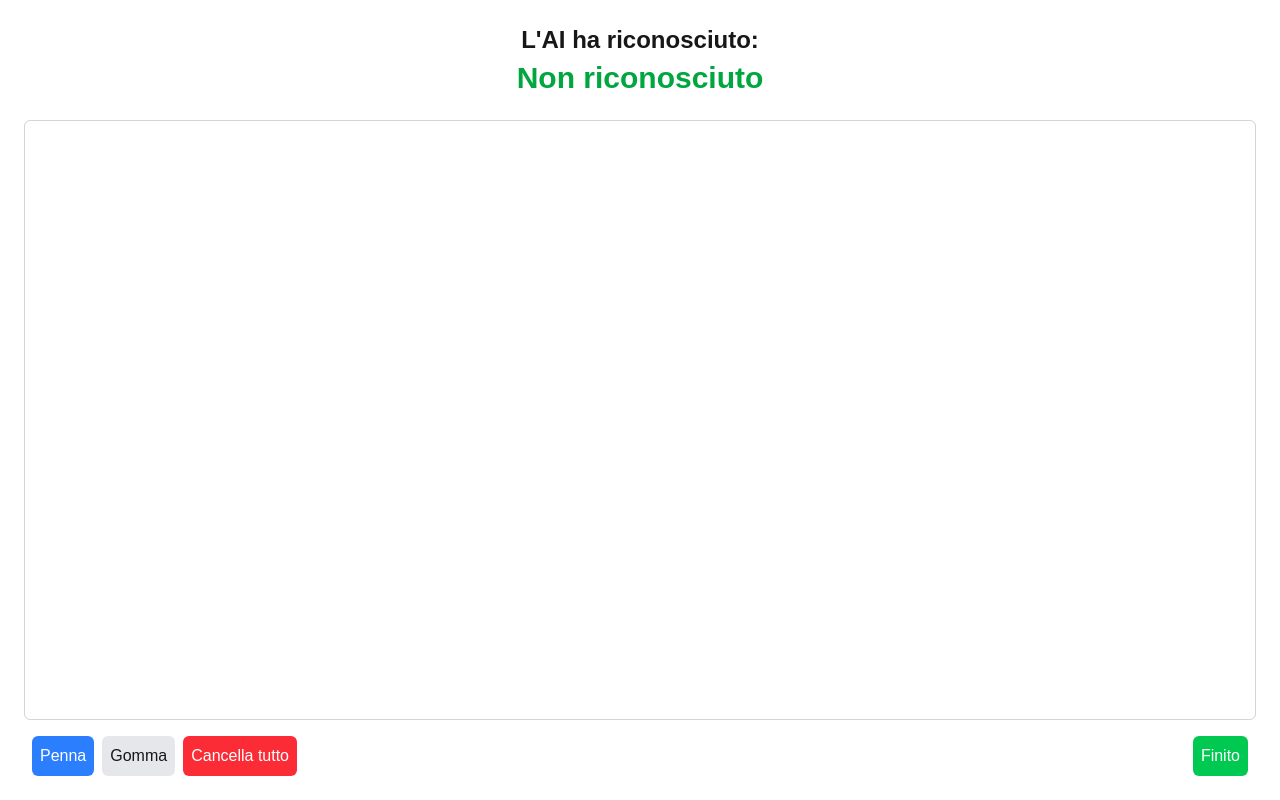
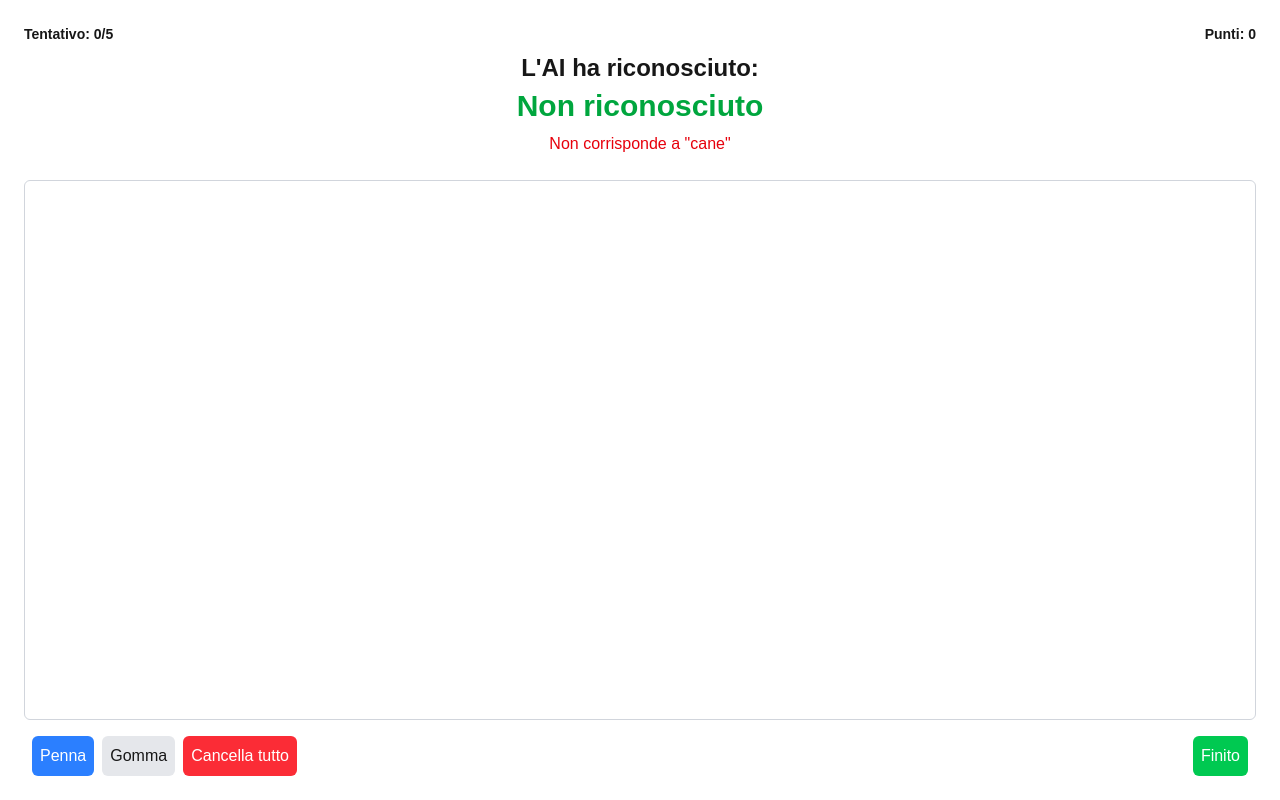
Before and after one commit to alefiaschi96/screebai, a Next.js app: page / in a window 1280 px wide. Both pictures are taken after a click on the button "Finito". Built offline with nearby package versions, Linux system fonts and the light colour scheme; no server answers.

Commit message:
punteggio

```diff
--- a/src/components/DrawingApp.tsx
+++ b/src/components/DrawingApp.tsx
@@ -5,18 +5,43 @@ import DrawingCanvas from './DrawingCanvas';
 import { getRandomWord } from '@/data/words';
 import { analyzeDrawing } from '../services/openaiService';
 
+const MAX_ATTEMPTS = 5;
+
 const DrawingApp = () => {
   const [word, setWord] = useState<string>('');
   const [isAnalyzing, setIsAnalyzing] = useState<boolean>(false);
   const [aiResult, setAiResult] = useState<string | null>(null);
   const [showResult, setShowResult] = useState<boolean>(false);
+  const [score, setScore] = useState<number>(0);
+  const [attempts, setAttempts] = useState<number>(0);
+  const [gameOver, setGameOver] = useState<boolean>(false);
 
   // Get a random word on component mount
   useEffect(() => {
+    resetGame();
+  }, []);
+
+  // Reset the game
+  const resetGame = () => {
     setWord(getRandomWord());
     setShowResult(false);
     setAiResult(null);
-  }, []);
+    setScore(0);
+    setAttempts(0);
+    setGameOver(false);
+  };
+
+  // Start a new round
+  const startNewRound = () => {
+    setWord(getRandomWord());
+    setShowResult(false);
+    setAiResult(null);
+  };
+
+  // Check if the AI result matches the word (case insensitive)
+  const checkMatch = (result: string, targetWord: string): boolean => {
+    return result.toLowerCase() === targetWord.toLowerCase();
+  };
 
   // Handle drawing submission
   const handleSubmit = async (imageDataUrl: string) => {
@@ -30,12 +55,29 @@ const DrawingApp = () => {
 
       console.log('AI ha riconosciuto:', result);
 
-      // Dopo un breve ritardo, mostra una nuova parola
+      // Incrementa il numero di tentativi
+      const newAttempts = attempts + 1;
+      setAttempts(newAttempts);
+
+      // Controlla se l'AI ha indovinato correttamente
+      const isCorrect = checkMatch(result, word);
+      if (isCorrect) {
+        // Incrementa il punteggio
+        setScore(prevScore => prevScore + 1);
+      }
+
+      // Controlla se il gioco è finito
+      if (newAttempts >= MAX_ATTEMPTS) {
+        // Il gioco è finito dopo 5 tentativi
         setTimeout(() => {
-        setWord(getRandomWord());
-        setShowResult(false);
-        setAiResult(null);
-      }, 5000);
+          setGameOver(true);
+        }, 3000);
+      } else {
+        // Passa alla prossima parola dopo un breve ritardo
+        setTimeout(() => {
+          startNewRound();
+        }, 3000);
+      }
     } catch (error) {
       console.error('Errore durante l\'analisi dell\'immagine:', error);
       alert('Si è verificato un errore durante l\'analisi dell\'immagine.');
@@ -46,6 +88,26 @@ const DrawingApp = () => {
 
   return (
     <div className="flex flex-col h-screen w-full p-4 md:p-6">
+      {/* Game stats */}
+      <div className="flex justify-between items-center mb-2">
+        <div className="text-sm font-semibold">Tentativo: {attempts}/{MAX_ATTEMPTS}</div>
+        <div className="text-sm font-semibold">Punti: {score}</div>
+      </div>
+
+      {/* Game over screen */}
+      {gameOver ? (
+        <div className="flex flex-col items-center justify-center flex-grow text-center">
+          <h1 className="text-3xl font-bold mb-4">Gioco Finito!</h1>
+          <p className="text-2xl mb-6">Hai totalizzato <span className="text-blue-600 font-bold">{score}</span> punti su {MAX_ATTEMPTS} tentativi!</p>
+          <button
+            className="p-3 bg-blue-500 text-white rounded-md hover:bg-blue-600 transition-colors"
+            onClick={resetGame}
+          >
+            Gioca ancora
+          </button>
+        </div>
+      ) : (
+        <>
           {/* Word to draw */}
           {!showResult ? (
             <div className="text-center mb-6">
@@ -58,7 +120,15 @@ const DrawingApp = () => {
               {isAnalyzing ? (
                 <p className="text-xl">Analisi in corso...</p>
               ) : (
+                <>
                   <p className="text-3xl font-bold text-green-600">{aiResult || 'Non riconosciuto'}</p>
+                  <p className="mt-2">
+                    {checkMatch(aiResult || '', word) ?
+                      <span className="text-green-600 font-bold">Corretto! +1 punto</span> :
+                      <span className="text-red-600">Non corrisponde a &quot;{word}&quot;</span>
+                    }
+                  </p>
+                </>
               )}
             </div>
           )}
@@ -67,6 +137,8 @@ const DrawingApp = () => {
           <div className="flex-grow">
             <DrawingCanvas onSubmit={handleSubmit} />
           </div>
+        </>
+      )}
     </div>
   );
 };
```
Lines whose indentation alone changed are shown as unchanged.
